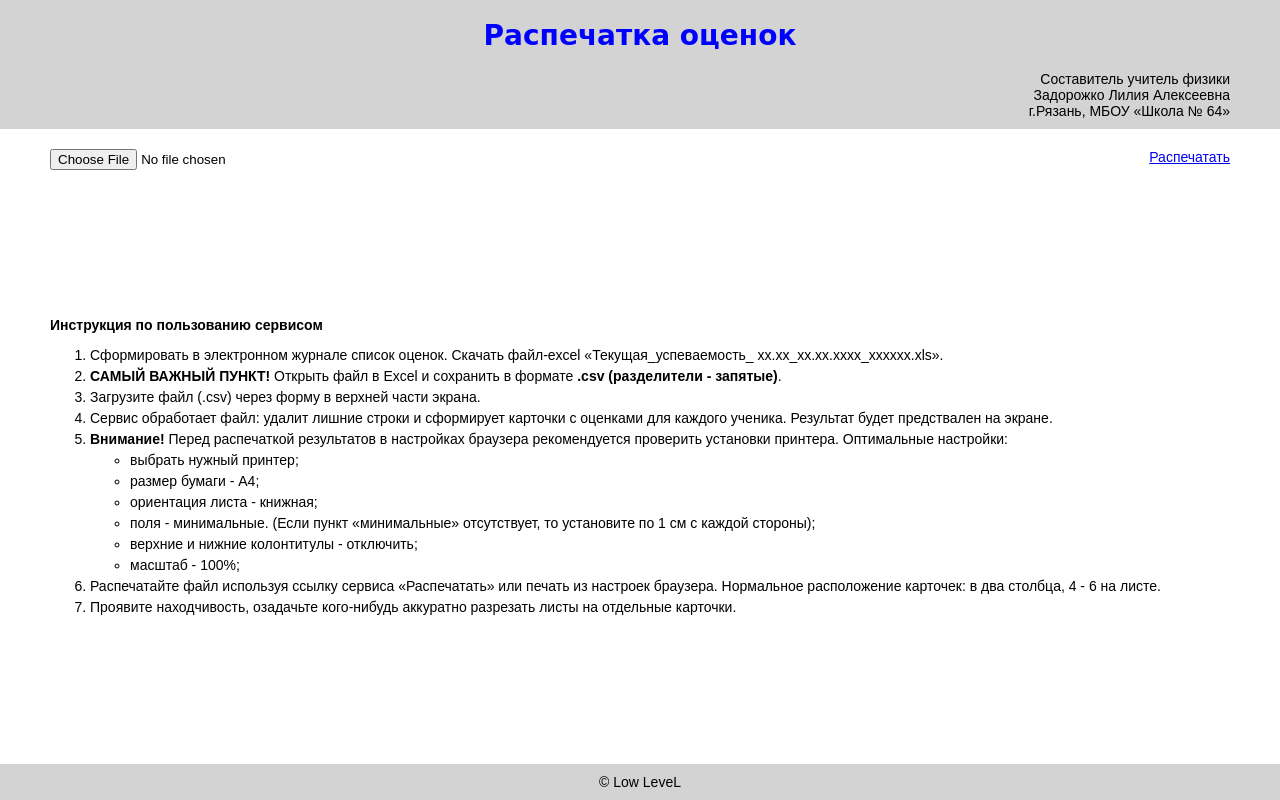
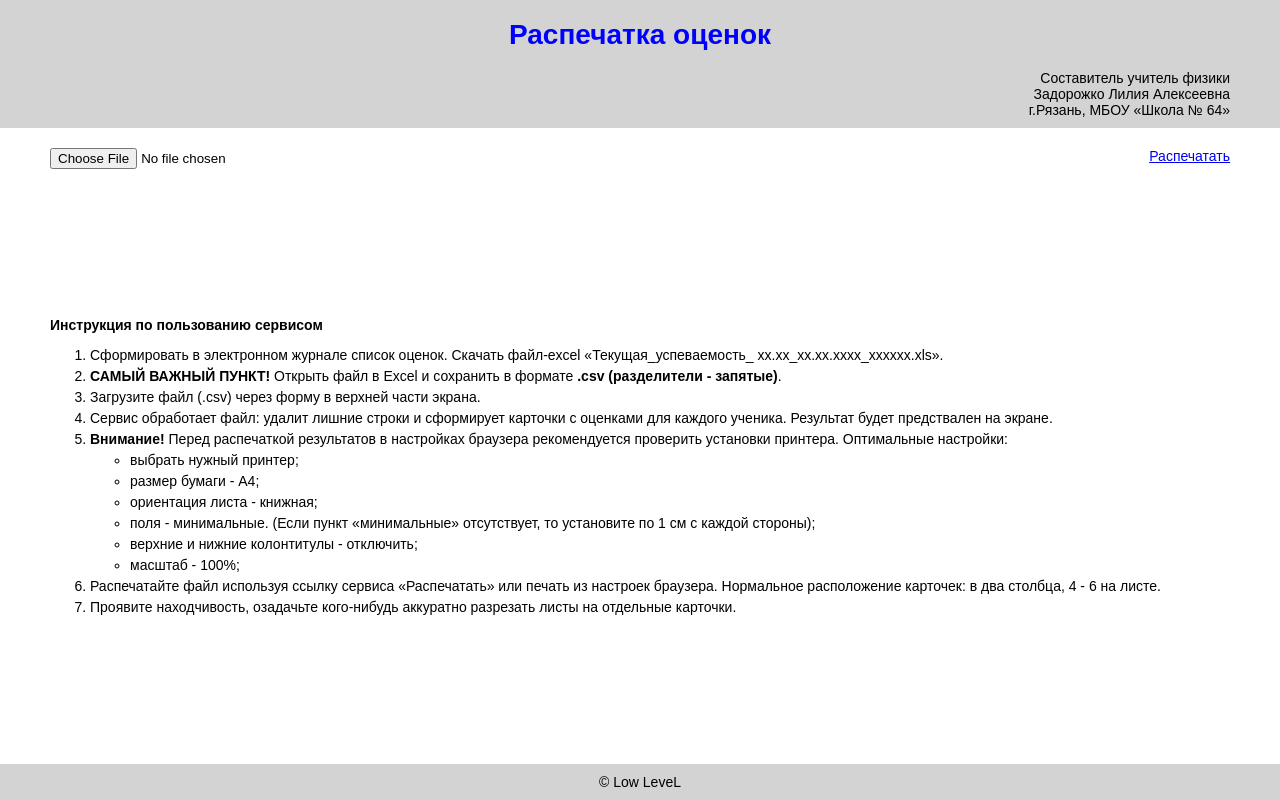
Before and after one commit to ZadorozhkoNA/print-ratings, a plain HTML site: page index.html in a window 1280 px wide. Drawn offline with Linux system fonts and the light colour scheme.

Commit message:
исправлено H1

```diff
--- a/style.css
+++ b/style.css
@@ -37,7 +37,6 @@ body {
 
 .header_title {
     text-align: center;
-    font-family: 'Pacifico', cursive;
     color: #0000ff;
 }
 
```
